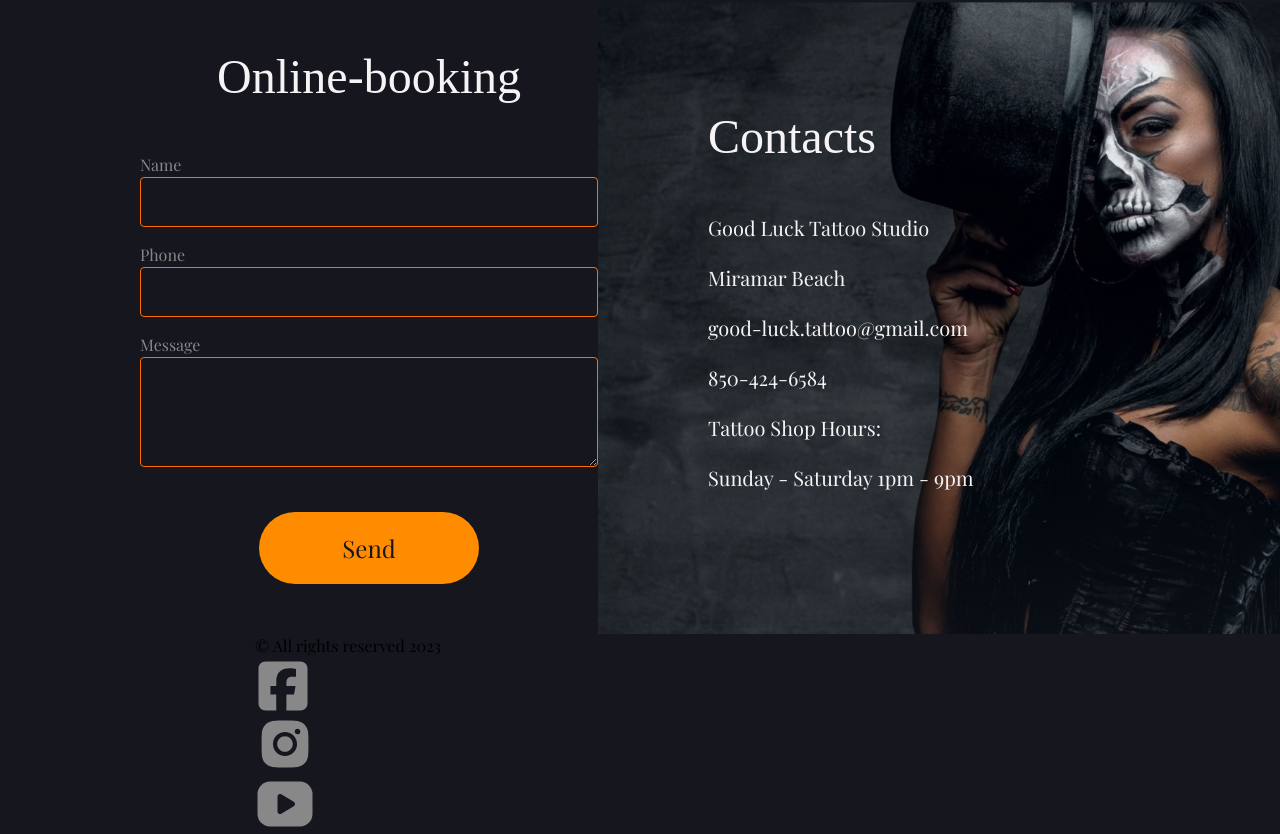
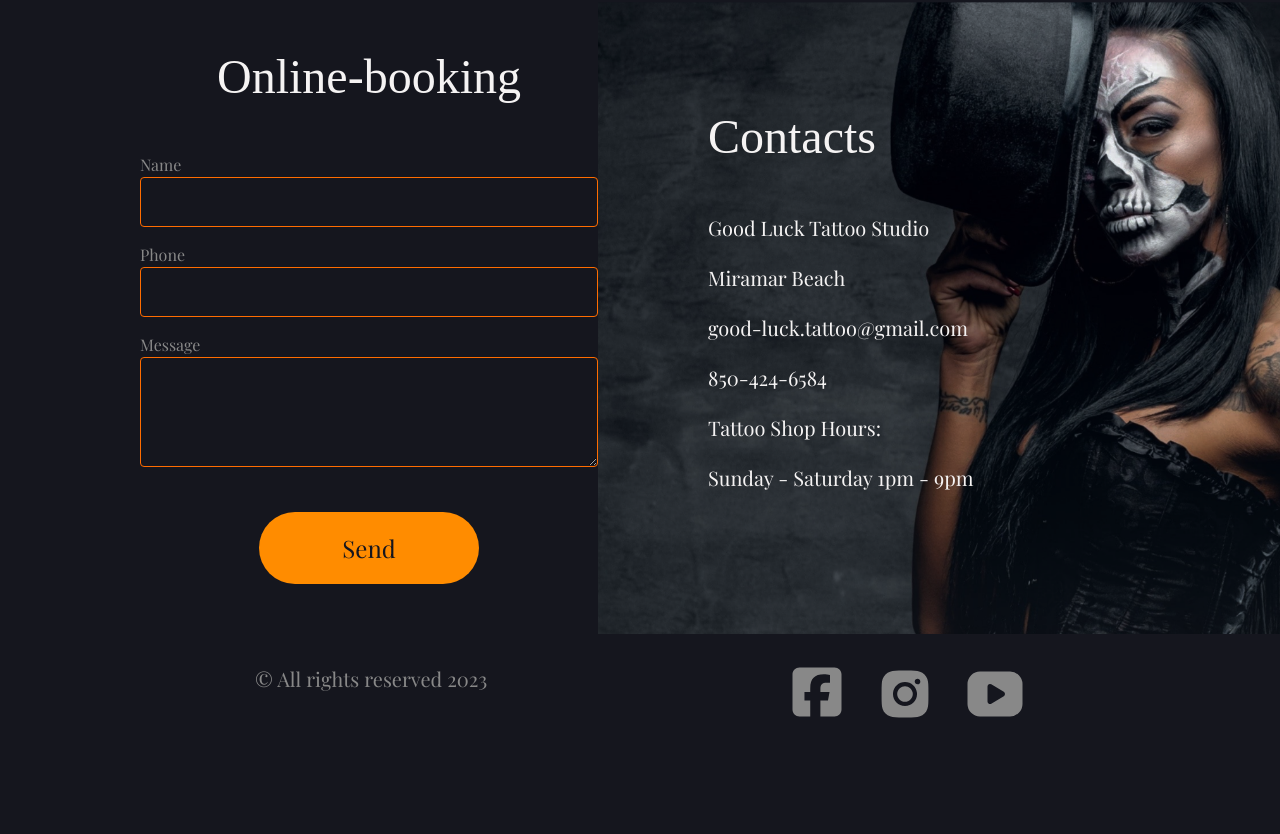
Before and after one commit to ViktorSvertoka/tattoo-studio, a Next.js app: page / in a window 1280 px wide. Shown: the part 6675-7509 px from the top of the page. After the commit the page ends 7429 px from the top, so only its background shows below. Built offline with nearby package versions, Linux system fonts and the light colour scheme; a web font is replaced by a local one.

Commit message:
Update Footer.tsx

```diff
--- a/src/sections/Footer.tsx
+++ b/src/sections/Footer.tsx
@@ -5,10 +5,12 @@ import { TbBrandYoutubeFilled } from 'react-icons/tb';
 
 const Footer = () => {
   return (
-    <section className="">
-      <div className="container">
-        <p>© All rights reserved 2023</p>
-        <ul className="">
+    <section className="pt-[30px] pb-[30px]">
+      <div className="container flex justify-between">
+        <p className="text-gray font-playfair text-[20px]">
+          © All rights reserved 2023
+        </p>
+        <ul className="flex gap-[30px]">
           <li>
             <a href="#" className="cursor-pointer">
               <FaSquareFacebook className="h-[56px] w-[56px] text-gray hover:text-darkOrange transition duration-300 ease-out" />
```
